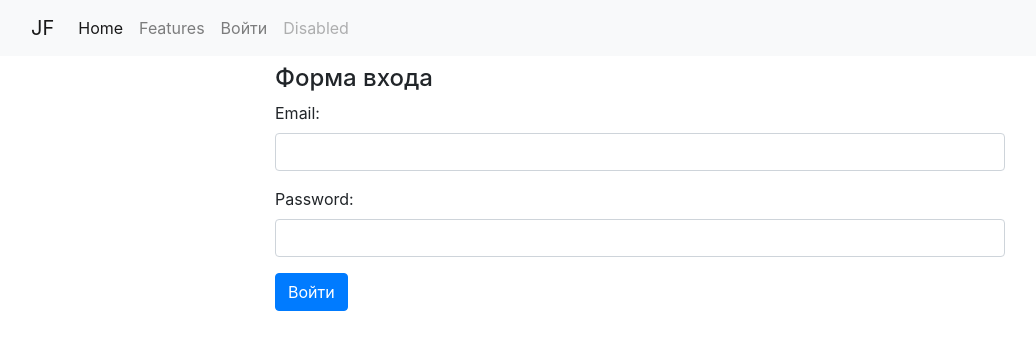
After one commit to PSFED/Scraping-Service, a Django app: page /accounts/login/ in a window 1280 px wide. The commit adds this page. Shown: the top 350 px of the page, without its empty margins (0-1036 px from the left). Run offline with Django 3.2, Linux system fonts and the light colour scheme; some libraries are stand-ins or nearby versions.

Commit message:
started authentication and login/out

```diff
--- /dev/null
+++ b/accounts/forms.py
@@ -0,0 +1,29 @@
+from django import forms
+from django.contrib.auth import get_user_model, authenticate
+from django.contrib.auth.hashers import check_password
+
+User = get_user_model()
+
+
+class UserLoginForm(forms.Form):
+    email = forms.CharField(widget=forms.EmailInput(
+        attrs={'class': 'form-control'}))
+    password = forms.CharField(
+        widget=forms.PasswordInput(attrs={'class': 'form-control'}))
+
+    def clean(self, *args, **kwargs):
+        email = self.cleaned_data.get('email').strip()
+        password = self.cleaned_data.get('password').strip()
+
+        if email and password:
+            qs = User.objects.filter(email=email)
+            if not qs.exists():
+                raise forms.ValidationError('Такого пользователя нет')
+            if not check_password(password, qs[0].password):
+                raise forms.ValidationError('Пароль неверный')
+
+            user = authenticate(email=email, password=password)
+            if not user:
+                raise forms.ValidationError('Данный аккаунт отключен')
+
+        return super(UserLoginForm, self).clean(*args, **kwargs)
--- /dev/null
+++ b/accounts/templates/accounts/login.html
@@ -0,0 +1,19 @@
+{% extends "base.html" %}
+
+{% block title %}Login{% endblock title %}
+
+{% block content %}
+    <div class="row my-2">
+        <div class="col-md-8 mx-auto">
+            <h4>Форма входа</h4>
+            <form method="POST" action="">
+                {% csrf_token %}
+                <div class="form-group">
+                    {{ form.as_p }}
+                </div>
+                <button type="submit" class="btn btn-primary">Войти</button>
+            </form>
+        </div>
+    </div>
+
+{% endblock content %}
--- /dev/null
+++ b/accounts/urls.py
@@ -0,0 +1,7 @@
+from django.urls import path
+from accounts.views import login_view, logout_view
+
+urlpatterns = [
+    path('login/', login_view, name='login'),
+    path('logout/', logout_view, name='logout'),
+]
--- a/accounts/views.py
+++ b/accounts/views.py
@@ -1,3 +1,20 @@
-from django.shortcuts import render
+from django.shortcuts import redirect, render
+from django.contrib.auth import authenticate, login, logout
+from .forms import UserLoginForm
 
-# Create your views here.
+
+def login_view(request):
+    form = UserLoginForm(request.POST or None)
+    if form.is_valid():
+        data = form.cleaned_data
+        email = data.get('email')
+        password = data.get('password')
+        user = authenticate(request, email=email, password=password)
+        login(request, user)
+        return redirect('home')
+    return render(request, 'accounts/login.html', {'form': form})
+
+
+def logout_view(request):
+    logout(request)
+    return redirect('home')
--- a/scraping_service/urls.py
+++ b/scraping_service/urls.py
@@ -14,11 +14,12 @@ Including another URLconf
     2. Add a URL to urlpatterns:  path('blog/', include('blog.urls'))
 """
 from django.contrib import admin
-from django.urls import path
+from django.urls import path, include
 from scraping.views import home_view, list_view
 
 urlpatterns = [
     path('admin/', admin.site.urls),
     path('', home_view, name='home'),
     path('list/', list_view, name='list'),
+    path('accounts/', include(('accounts.urls', 'accounts'))),
 ]
--- a/templates/base.html
+++ b/templates/base.html
@@ -1,11 +1,8 @@
 <!doctype html>
 <html lang="en">
   <head>
-    <!-- Required meta tags -->
     <meta charset="utf-8">
     <meta name="viewport" content="width=device-width, initial-scale=1, shrink-to-fit=no">
-    {% comment %} <link rel="icon" href="{% static 'favicon.ico' %} "> {% endcomment %}
-    <!-- Bootstrap CSS -->
     <link rel="stylesheet" href="https://stackpath.bootstrapcdn.com/bootstrap/4.4.1/css/bootstrap.min.css" integrity="sha384-Vkoo8x4CGsO3+Hhxv8T/Q5PaXtkKtu6ug5TOeNV6gBiFeWPGFN9MuhOf23Q9Ifjh" crossorigin="anonymous">
     {% comment %} <link rel="stylesheet" href="{% static 'css/main.css' %} "> {% endcomment %}
     <title>{% block title %}My amazing site{% endblock %}</title>
@@ -26,9 +23,15 @@
             <li class="nav-item">
               <a class="nav-link" href="#">Features</a>
             </li>
-            <li class="nav-item">
-              <a class="nav-link" href="#">Pricing</a>
-            </li>
+            {% if user.is_authenticated %}
+              <li class="nav-item">
+                <a class="nav-link" href="{% url 'accounts:logout' %}">Выйти</a>
+              </li>
+            {% else %}
+              <li class="nav-item">
+                <a class="nav-link" href="{% url 'accounts:login' %}">Войти</a>
+              </li>
+            {% endif %}
             <li class="nav-item">
               <a class="nav-link disabled" href="#" tabindex="-1" aria-disabled="true">Disabled</a>
             </li>
```
